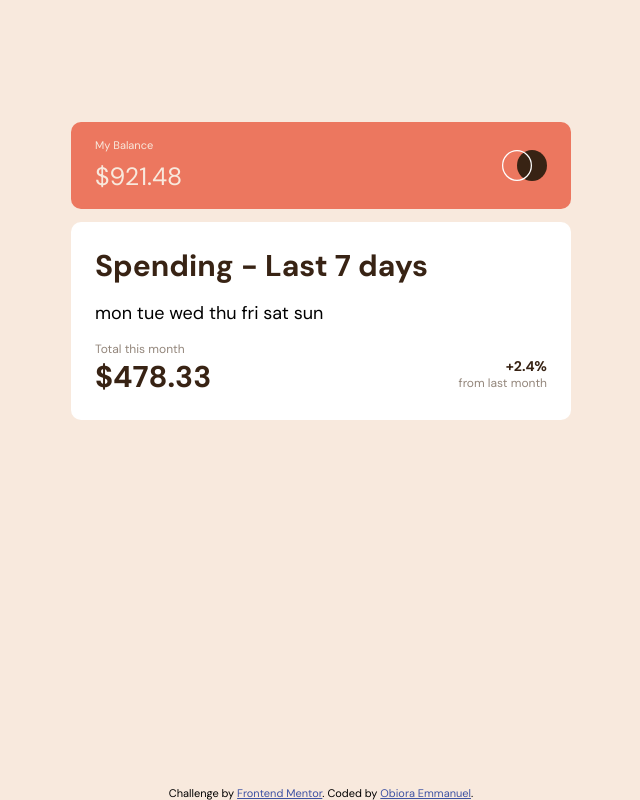
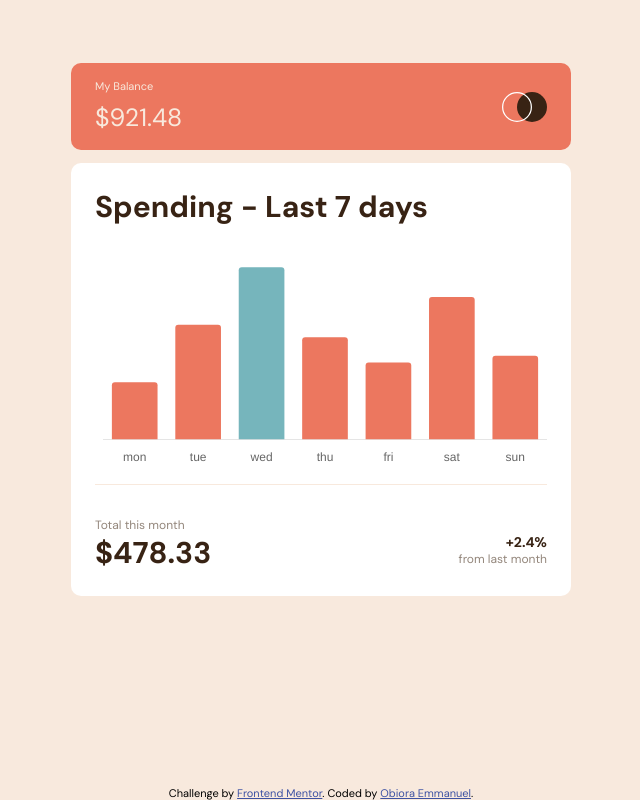
Before and after one commit to Emmanuel-obiora/expense-chart, a React (Create React App) app: page / in a window 1280 px wide. Shown: the whole page, without its empty margins (319-959 px from the left). Built offline with nearby package versions, Linux system fonts and the light colour scheme; the HTML template or start-up script is replaced by a standard one.

Commit message:
Adding chart.js conponent

```diff
--- a/package.json
+++ b/package.json
@@ -3,6 +3,7 @@
   "version": "0.1.0",
   "private": true,
   "dependencies": {
+    "@faker-js/faker": "^7.6.0",
     "@testing-library/jest-dom": "^5.16.5",
     "@testing-library/react": "^13.4.0",
     "@testing-library/user-event": "^13.5.0",
--- a/src/Components/ChartC.jsx
+++ b/src/Components/ChartC.jsx
@@ -1,20 +1,70 @@
-import React from 'react'
+import React from 'react';
+import { Chart as ChartJS, CategoryScale, LinearScale, BarElement, Title,  Tooltip, Legend,} from 'chart.js';
+import { Bar } from 'react-chartjs-2';
+import Data from '../data.json';
+
+ChartJS.register(CategoryScale, LinearScale, BarElement, Title, Tooltip, Legend);
 
 const Chart = () => {
+  const options = {
+    responsive: true,
+    plugins: {
+      legend: {
+        display: false,
+      },
+      title: {
+        display: false,
+        text: 'Expense Chart',
+      },
+    },
+    scales: {
+      x: {
+        grid: {
+          display: false
+        }
+      },
+      y: {
+        grid: {
+          display: false,
+        },
+        ticks: {
+          display: false,
+        },
+        border: {
+          display:false
+        }
+      }
+    },
+  };
+
+  const labels = Data.map((days) => days.day);
+
+ const data = {
+    labels,
+    datasets: [
+      {
+        label: '',
+        data: Data.map((info) => info.amount),
+        backgroundColor: [
+                "#ec775f",
+                "#ec775f",
+                "#76b5bc",
+                "#ec775f",
+                "#ec775f",
+                "#ec775f",
+                "#ec775f"
+              ],
+        borderRadius: 3,
+      }
+    ],
+  };
+
   return (
     <div className='chart'>
       <div className="chart-top">
         <h1>Spending - Last 7 days</h1>
       </div>
-      <div className="chart-mid">
-        mon
-        tue
-        wed
-        thu
-        fri
-        sat
-        sun
-      </div>
+      <Bar data={data} options={options} className="chart-mid" />
       <div className="chart-but">
         <article className="chart-but_left">
           <p>Total this month</p>
--- a/src/Components/Footer.jsx
+++ b/src/Components/Footer.jsx
@@ -2,7 +2,7 @@ import React from 'react'
 
 const Footer = () => {
   return (
-    <footer class="attribution">
+    <footer className="attribution">
         Challenge by <a href="https://www.frontendmentor.io?ref=challenge" rel='noreferrer' target="_blank">Frontend Mentor</a>.
         Coded by <a href="https://emmanuel-obiora.github.io/portfolio-about-me-/src" rel='noreferrer' target="_blank">Obiora Emmanuel</a>.
   </footer>
--- a/src/Components/Main.jsx
+++ b/src/Components/Main.jsx
@@ -2,9 +2,7 @@ import React from 'react';
 import Balance from './BalanceC';
 import Charty from './ChartC';
 
-
 const Main = () => {
-
   return (
     <main className='main'>
         <Balance />
--- a/src/sass/_chart.scss
+++ b/src/sass/_chart.scss
@@ -15,6 +15,8 @@
         display: flex;
         justify-content: space-between;
         align-items:last baseline;
+        border-top: 1px solid $Cream;
+        padding-top: 2rem;
 
         &_left{
             font-size: 12px;
--- a/src/styles.css
+++ b/src/styles.css
@@ -64,6 +64,8 @@ body {
   display: flex;
   justify-content: space-between;
   align-items: last baseline;
+  border-top: 1px solid hsl(27, 66%, 92%);
+  padding-top: 2rem;
 }
 .chart-but_left {
   font-size: 12px;
```
Also changed, not shown: 2 other files (tests, documents, lock files or other folders).
